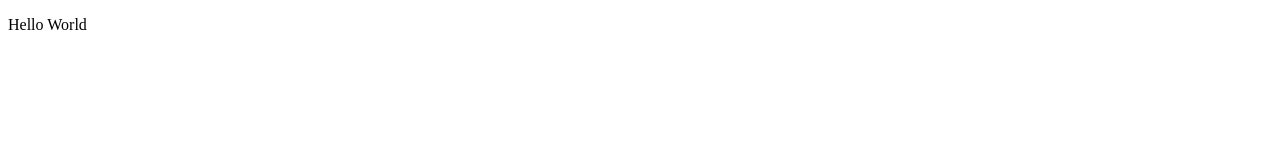
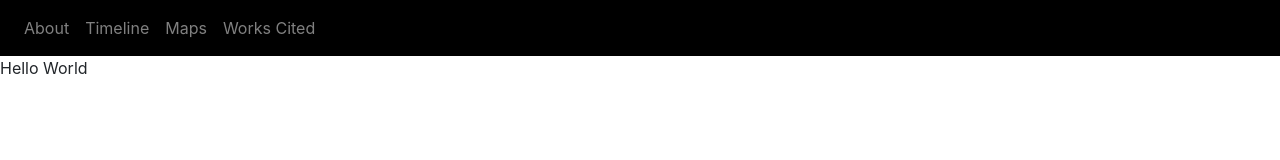
Before and after one commit to kylebkumar/MythProject, a plain HTML site: page index.html in a window 1280 px wide. Drawn offline with nearby package versions, Linux system fonts and the light colour scheme.

Commit message:
Creating NavBar

```diff
--- a/index.html
+++ b/index.html
@@ -2,7 +2,33 @@
 <html lang="en">
 <head>
     <meta charset="UTF-8">
-    <title>Title</title>
+    <meta name="viewport" content="width=device-width, initial-scale=1">
+    <title>Myth Project</title>
+
+    <script src="https://code.jquery.com/jquery-3.3.1.slim.min.js" integrity="sha384-q8i/X+965DzO0rT7abK41JStQIAqVgRVzpbzo5smXKp4YfRvH+8abtTE1Pi6jizo" crossorigin="anonymous"></script>
+    <script src="https://cdnjs.cloudflare.com/ajax/libs/popper.js/1.14.7/umd/popper.min.js" integrity="sha384-UO2eT0CpHqdSJQ6hJty5KVphtPhzWj9WO1clHTMGa3JDZwrnQq4sF86dIHNDz0W1" crossorigin="anonymous"></script>
+    <link rel="stylesheet" href="https://stackpath.bootstrapcdn.com/bootstrap/4.3.1/css/bootstrap.min.css" integrity="sha384-ggOyR0iXCbMQv3Xipma34MD+dH/1fQ784/j6cY/iJTQUOhcWr7x9JvoRxT2MZw1T" crossorigin="anonymous">
+    <script src="https://stackpath.bootstrapcdn.com/bootstrap/4.3.1/js/bootstrap.min.js" integrity="sha384-JjSmVgyd0p3pXB1rRibZUAYoIIy6OrQ6VrjIEaFf/nJGzIxFDsf4x0xIM+B07jRM" crossorigin="anonymous"></script>
+
+    <nav class="navbar navbar-expand-md navbar-dark" style="background:black;">
+
+        <div class="collapse navbar-collapse" id="navbarSupportedContent" >
+            <ul class="navbar-nav">
+                <li class="nav-item">
+                    <a href="#" class="nav-link " >About</a>
+                </li>
+                <li class="nav-item">
+                    <a href="#" class="nav-link " >Timeline</a>
+                </li>
+                <li class="nav-item">
+                    <a href="#" class="nav-link " >Maps</a>
+                </li>
+                <li class="nav-item">
+                    <a href="#" class="nav-link " >Works Cited</a>
+                </li>
+            </ul>
+        </div>
+    </nav>
 </head>
 <body>
 <p>Hello World</p>
```
